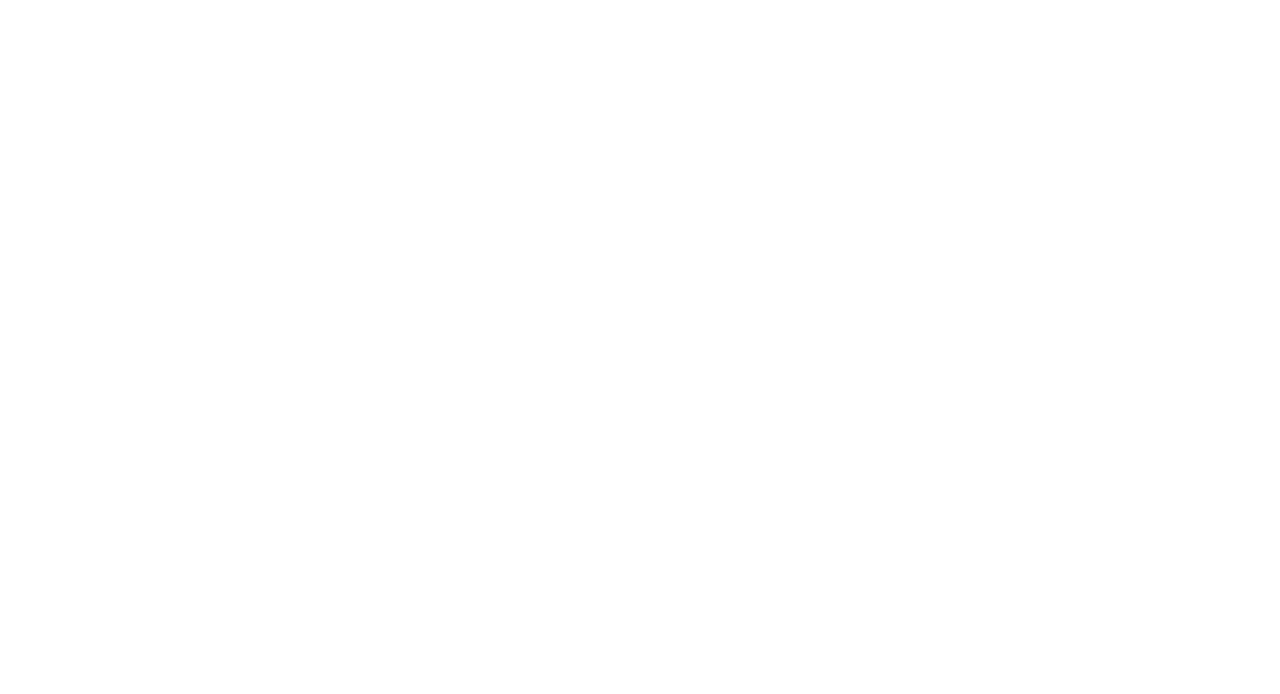
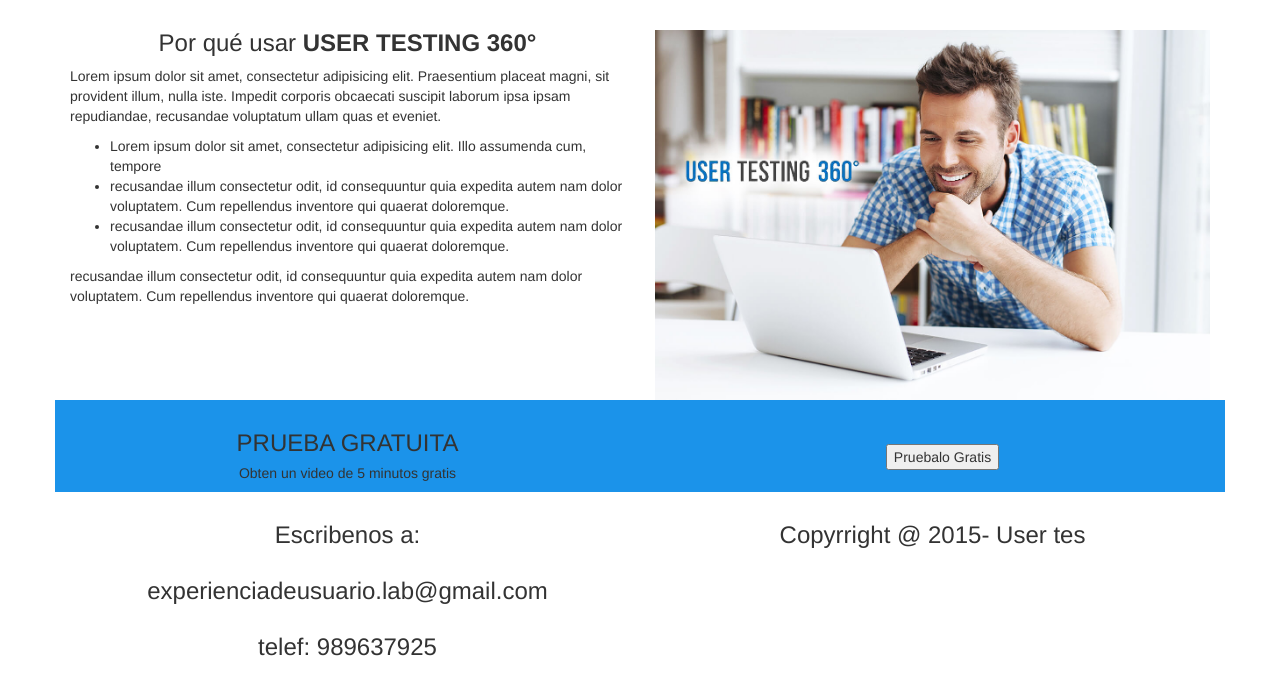
Before and after one commit to aguzro/user-testing-360, a plain HTML site: page index.html in a window 1280 px wide. Drawn offline with Linux system fonts and the light colour scheme.

Commit message:
cambios de footer

```diff
--- a/css/main.css
+++ b/css/main.css
@@ -0,0 +1,19 @@
+
+.container img {
+	width: 100%;
+	font-size: 300px;
+	margin-top: 30px;
+}
+.container h3  {
+	margin-top: 30px;
+	text-align: center;
+}
+
+.boton{
+	margin-left: 20px;
+	margin-top: 8%;
+}
+.fondo{
+	background-color: #1B93EA;
+	text-align: center;
+}
--- a/index.html
+++ b/index.html
@@ -3,8 +3,62 @@
 	<head>
 	  	<meta charset="utf-8">
 	  	<title>User Testing 360°</title>
+	  	<link rel="stylesheet" href="css/font-awesome.min.css">
+	  	<link rel="stylesheet" href="css/main.css">
+	  	<link rel="stylesheet" href="css/bootstrap.min.css">
+	  	<link rel="stylesheet" href="css/icomoon.css">
+	  	<link rel="stylesheet" href="css/queries.css">
+	  	<link rel="stylesheet" href="css/icomoon.css">
 	</head>
 	<body>
-		<!--Escribe aqui tu codigo-->
+		<!--Aquí comineza sección+footer-->
+			<section class="container">
+				<div class="row">
+					<div class="section">
+						<div class="col-md-6">
+							<h3> Por qué usar <b>USER TESTING 360°</b></h3>
+							<p>Lorem ipsum dolor sit amet, consectetur adipisicing elit. Praesentium placeat magni, sit provident illum, nulla iste. Impedit corporis obcaecati suscipit laborum ipsa ipsam repudiandae, recusandae voluptatum ullam quas et eveniet.</p>
+							<ul>
+								<li>Lorem ipsum dolor sit amet, consectetur adipisicing elit. Illo assumenda cum, tempore </li>
+								<li>recusandae illum consectetur odit, id consequuntur quia expedita autem nam dolor voluptatem. Cum repellendus inventore qui quaerat doloremque.</li>
+								<li>recusandae illum consectetur odit, id consequuntur quia expedita autem nam dolor voluptatem. Cum repellendus inventore qui quaerat doloremque.</li>
+							</ul>
+							<p>recusandae illum consectetur odit, id consequuntur quia expedita autem nam dolor voluptatem. Cum repellendus inventore qui quaerat doloremque.</p>
+						</div>
+					</div>
+						<div class="col-md-6">
+							<img src="image/banner.jpg">
+						</div>
+				</div>
+			</section>
+		<section class="container fondo">
+			<div class="row">
+				<div class="col-md-6">
+					<h3>PRUEBA GRATUITA </h3>
+					<h5>Obten un video de 5 minutos gratis </h5>
+				</div>
+				<div class="col-md-6">
+					<div class="boton">
+						<button>Pruebalo Gratis </button>
+					</div>
+				</div>
+
+			</div>
+		</section>
+		<section class="container ">
+			<div class="row">
+				<div class="col-md-6">
+					<div class="footer">
+						<h3>Escribenos a:</h3>
+						<h3>experienciadeusuario.lab@gmail.com</h3>
+						<h3>telef: 989637925</h3>
+					</div>
+				</div>
+				<div class="col-md-6">
+					<h3>Copyrright @ 2015- User tes</h3>
+
+				</div>
+			</div>
+		</section>
     </body>
 </html>
```
Also changed, not shown: image/1461690837_BT_copyright.png (added).
